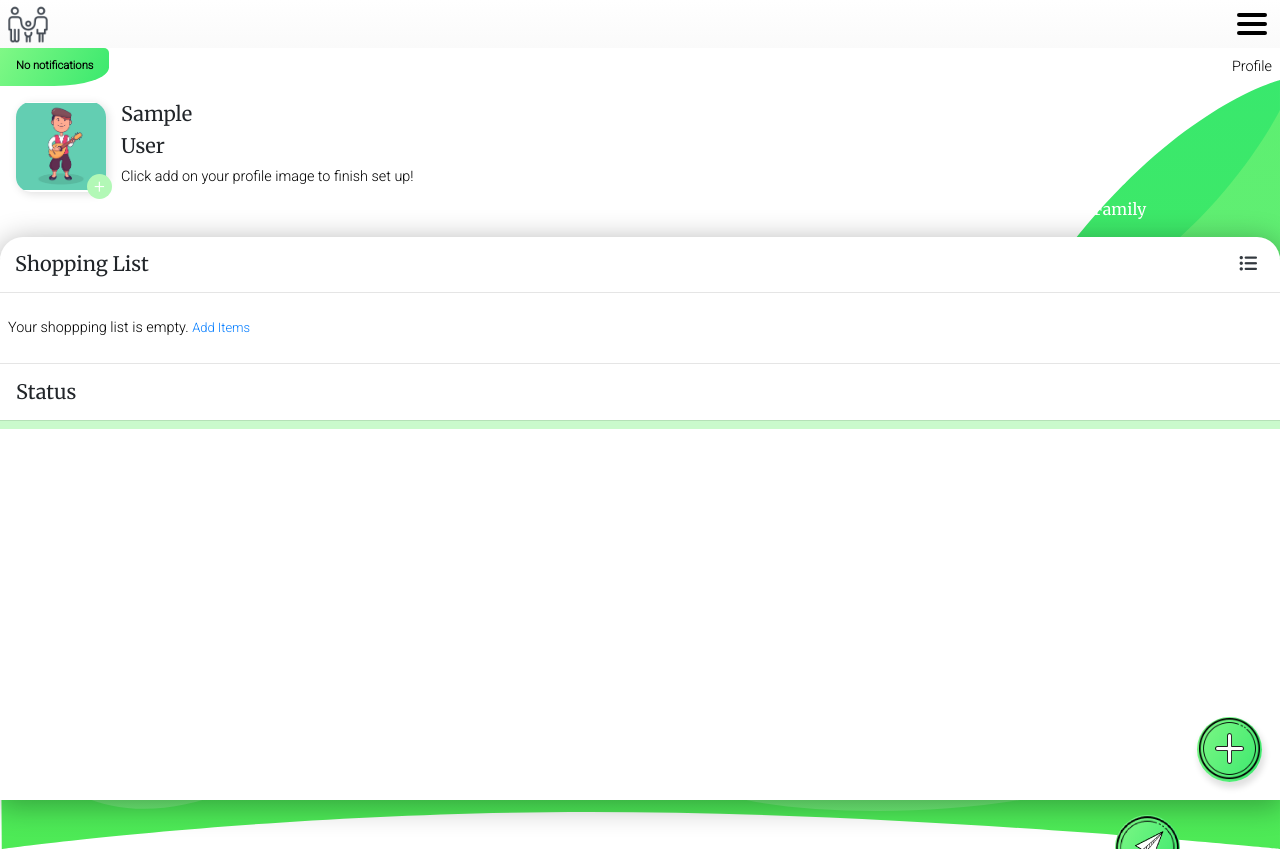
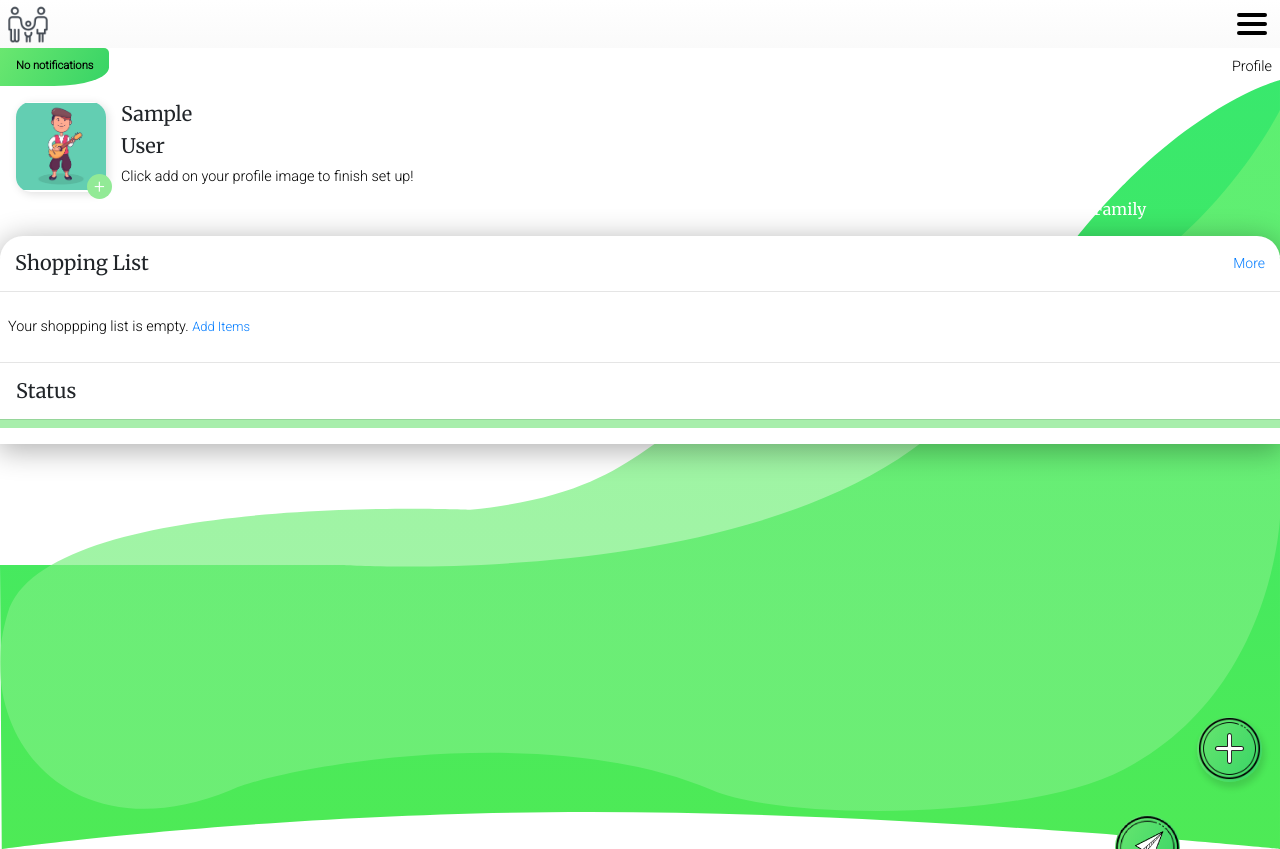
Before and after one commit to Code-Institute-Submissions/family_organiser, a Django app: page /user/profile/ in a window 1280 px wide. Run offline with Django 3.2, Linux system fonts and the light colour scheme; the visitor is signed in with stand-in values (Sample User, id 1); data comes from the database, SQL or seed files in the repository; data that the repository does not hold is empty; some libraries are stand-ins or nearby versions; grey boxes are pictures that could not be loaded.

Commit message:
Added AJAX to return json to update the shopping list without any reload of the page, and fixed profile layout unwanted scroll.

```diff
--- a/static/css/_base.scss
+++ b/static/css/_base.scss
@@ -1,5 +1,6 @@
 .page-container {
     min-height: 100vh;
+    z-index: -10;
 }
 
 .nav-margin-space {
--- a/static/css/_colours.scss
+++ b/static/css/_colours.scss
@@ -1,5 +1,5 @@
 // main theme colours
-$theme-colour: #6CF273;
-$theme-colour-gradient: linear-gradient(120deg, #80f886, #39E86D);
+$theme-colour: #52dd59;
+$theme-colour-gradient: linear-gradient(120deg, #6ae770, #36d365);
 // Navigation colours
 $navigation-colour: linear-gradient( #ffffff, #FAFAFA);
--- a/static/css/_navigation.scss
+++ b/static/css/_navigation.scss
@@ -17,7 +17,7 @@ nav {
     width: 100vw;
     position: fixed;
     left: 0;
-    bottom: 0;
+    top: 48px;
     z-index: 50;
     opacity: 0.5;
     background-color: rgb(255,255,255);
--- a/static/css/_news_feed.scss
+++ b/static/css/_news_feed.scss
@@ -8,7 +8,7 @@
 .status-image {
     height: 300px;
     width: 100%;
-    object-fit: cover;
+    object-fit: contain;
     border-radius: 4px;
     box-shadow: 2px 2px 12px 1px rgba(0,0,0,0.1);
 }
@@ -19,6 +19,7 @@
     background-color: rgba(0,0,0,0.05);
     box-shadow: inset 0px 0px 17px 1px rgba(0, 0, 0, 0.1);
     padding: 13px;
+    min-width: 160px;
     img {
         width: 20px;
         height: 20px;
--- a/static/css/_profile.scss
+++ b/static/css/_profile.scss
@@ -67,6 +67,12 @@
 }
 
 // profile and notifications section
+.profile-bio-form-container {
+    z-index: 0;
+    position: absolute;
+    width: 100%;
+}
+
 .profile-info-height {
     height: 150px
 }
@@ -164,17 +170,14 @@
 
 // user shopping list and status
 .profile-page-container {
-    position: fixed;
-    top: 237px;
-    height: calc(100vh - 237px);
-    right: 0;
-    left: 0;
+    transform: translate(0, 188px);
+    z-index: 20;
     background-color: rgb(255, 255, 255);
     box-shadow: 0px 5px 29px 2px rgba(0,0,0,0.3);
     border-radius: 23px 23px 0px 0px;
     border-top: 15px solid white;
     padding: 0px;
-    overflow-x: scroll;
+
 }
 
 #add-button {
--- a/static/css/style.css
+++ b/static/css/style.css
@@ -18,7 +18,7 @@ nav {
   width: 100vw;
   position: fixed;
   left: 0;
-  bottom: 0;
+  top: 48px;
   z-index: 50;
   opacity: 0.5;
   background-color: white;
@@ -104,6 +104,7 @@ nav {
 
 .page-container {
   min-height: 100vh;
+  z-index: -10;
 }
 
 .nav-margin-space {
@@ -111,7 +112,7 @@ nav {
 }
 
 .notification-container {
-  background: linear-gradient(120deg, #80f886, #39E86D);
+  background: linear-gradient(120deg, #6ae770, #36d365);
   border-radius: 0px 5px 50% 0;
 }
 
@@ -150,7 +151,7 @@ nav {
   position: absolute;
   left: 87px;
   top: 72px;
-  background-color: #b2f8b6;
+  background-color: #92ea96;
   width: 25px;
   height: 25px;
   text-align: center;
@@ -178,6 +179,12 @@ nav {
   position: absolute;
   top: 170px;
   z-index: -4;
+}
+
+.profile-bio-form-container {
+  z-index: 0;
+  position: absolute;
+  width: 100%;
 }
 
 .profile-info-height {
@@ -246,7 +253,7 @@ nav {
 }
 
 .shopping-item-container .shopping-item {
-  border: #6CF273 1px solid;
+  border: #52dd59 1px solid;
   display: inline-block;
   text-align: center;
   text-decoration: none;
@@ -290,18 +297,15 @@ nav {
 }
 
 .profile-page-container {
-  position: fixed;
-  top: 237px;
-  height: calc(100vh - 237px);
-  right: 0;
-  left: 0;
+  -webkit-transform: translate(0, 188px);
+          transform: translate(0, 188px);
+  z-index: 20;
   background-color: white;
   -webkit-box-shadow: 0px 5px 29px 2px rgba(0, 0, 0, 0.3);
           box-shadow: 0px 5px 29px 2px rgba(0, 0, 0, 0.3);
   border-radius: 23px 23px 0px 0px;
   border-top: 15px solid white;
   padding: 0px;
-  overflow-x: scroll;
 }
 
 #add-button {
@@ -314,7 +318,7 @@ nav {
   height: 65px;
   width: 65px;
   border: none;
-  background: linear-gradient(120deg, #80f886, #39E86D);
+  background: linear-gradient(120deg, #6ae770, #36d365);
   -webkit-box-shadow: 2px 5px 6px 1px rgba(0, 0, 0, 0.12);
           box-shadow: 2px 5px 6px 1px rgba(0, 0, 0, 0.12);
   color: white;
@@ -341,7 +345,7 @@ nav {
   height: 65px;
   width: 65px;
   border: none;
-  background: linear-gradient(120deg, #80f886, #39E86D);
+  background: linear-gradient(120deg, #6ae770, #36d365);
   -webkit-transform: translate(0px, 100px);
           transform: translate(0px, 100px);
 }
@@ -378,8 +382,8 @@ nav {
 .status-image {
   height: 300px;
   width: 100%;
-  -o-object-fit: cover;
-     object-fit: cover;
+  -o-object-fit: contain;
+     object-fit: contain;
   border-radius: 4px;
   -webkit-box-shadow: 2px 2px 12px 1px rgba(0, 0, 0, 0.1);
           box-shadow: 2px 2px 12px 1px rgba(0, 0, 0, 0.1);
@@ -392,6 +396,7 @@ nav {
   -webkit-box-shadow: inset 0px 0px 17px 1px rgba(0, 0, 0, 0.1);
           box-shadow: inset 0px 0px 17px 1px rgba(0, 0, 0, 0.1);
   padding: 13px;
+  min-width: 160px;
 }
 
 .comment-container img {
@@ -402,7 +407,7 @@ nav {
 
 .status-divider {
   height: 8px;
-  background-color: #cafacc;
+  background-color: #a7eeab;
 }
 
 .link-item a .link-nav {
@@ -418,7 +423,7 @@ nav {
 }
 
 .shopping-table tr:first-child {
-  background-color: #f4fef4;
+  background-color: #cef5d0;
 }
 
 .shopping-table th {
@@ -513,12 +518,12 @@ p, a, b {
 }
 
 .text-theme {
-  color: #12cc1c;
+  color: #1d9323;
 }
 
 .btn-success {
-  background: -webkit-gradient(linear, left top, left bottom, from(#47ef4f), to(#14e41f));
-  background: linear-gradient(#47ef4f, #14e41f);
+  background: -webkit-gradient(linear, left top, left bottom, from(#30d638), to(#21a828));
+  background: linear-gradient(#30d638, #21a828);
   border: none;
 }
 
--- a/static/js/forms.js
+++ b/static/js/forms.js
@@ -2,7 +2,7 @@
 $(document).on('click', '.add-form', function() {
     if ($('#add-data-form-container').hasClass('closed')) {
         // show the form
-        tl.to('.profile-page-container', 0.5, {transform: 'translate(0, 350px)'})
+        tl.to('.profile-page-container', 0.5, {transform: 'translate(0, 525px)'})
     }
     $('#add-data-form-container').removeClass('closed')
 });
--- a/static/js/profile.js
+++ b/static/js/profile.js
@@ -4,13 +4,13 @@ var tl = gsap.timeline()
 $(document).on( 'click','#add-button', function() {
     if ($(this).hasClass('closed')) {
         // reveal the links
-       tl.to('.profile-page-container', 0.5, {transform: 'translate(0, 82px)'});
+       tl.to('.profile-page-container', 0.5, {transform: 'translate(0, 278px)'});
        tl.to('#add-button', 0.5, {transform: 'rotateZ(45deg)', background: 'linear-gradient(120deg, #f88480, #e83939)'},'-=0.5')
        $(this).toggleClass('closed')
 
     } else if ($('#add-data-form-container').hasClass('closed')) {
         // hide the links
-        tl.to('.profile-page-container', 0.5, {transform: 'translate(0, 0px)'})
+        tl.to('.profile-page-container', 0.5, {transform: 'translate(0, 188px)'})
         tl.to('#add-button', 0.5, {transform: 'rotateZ(0deg)', background: 'linear-gradient(120deg, #80f886, #39E86D)'},'-=0.5')
         $(this).toggleClass('closed')
     } else {
@@ -19,7 +19,7 @@ $(document).on( 'click','#add-button', function() {
             $('#add-data-form-container').html('')
         }, 200)
         gsap.to('#send-button', 0.6, {transform: 'translate(0px, 100px)'})
-        tl.to('.profile-page-container', 0.5, {transform: 'translate(0, 0)'})
+        tl.to('.profile-page-container', 0.5, {transform: 'translate(0, 188px)'})
         tl.to('#add-button', 0.5, {transform: 'rotateZ(0deg)', background: 'linear-gradient(120deg, #80f886, #39E86D)'},'-=0.5')
         $(this).toggleClass('closed')
         $('#add-data-form-container').toggleClass('closed')
--- a/user/templates/user/notifications.html
+++ b/user/templates/user/notifications.html
@@ -49,7 +49,7 @@ Requests | Family Organiser
             <div class="col-12 m-0 p-0">
                 <div class="row m-0 p-0">
                     <div class="col-12">
-                        <p class="m-0"><b>{{ notification.liker.first_name }} {{ notification.liker.last_name }}</b> has liked on your post <b>"{{ notification.status.title }}"</b></p>
+                        <p class="m-0"><b>{{ notification.liker.first_name }} {{ notification.liker.last_name }}</b> has liked your post <b>"{{ notification.status.title }}"</b></p>
                     </div>
                     <div class="col-12 d-flex justify-content-between">
                         <p class="m-0 text-small">{{ notification.created_date }}</p>
--- a/user/templates/user/profile.html
+++ b/user/templates/user/profile.html
@@ -9,6 +9,7 @@
 <img src="{{ MEDIA_URL }}svg/add_data_background.svg" class="profile-background-image"></img>
 <img src="{{ MEDIA_URL }}svg/add_data_background_light.svg" class="profile-background-image-light"></img>
 
+<div class="profile-bio-form-container">
 <!-- profile and notifications section -->
 <div class="row m-0 p-0">
     <div class="col m-0 p-0 d-flex justify-content-between">
@@ -93,12 +94,14 @@
 <!-- Add data forms container -->
 <div id="add-data-form-container" class="closed"></div>
 
+</div>
+
 
 <!-- users shopping list and status -->
 <div class="profile-page-container">
     <div class="row m-0 p-0">
         <div class="col-12 m-0">
-            <h5 class="m-0 d-flex align-items-center justify-content-between">Shopping List <a href="/shopping/shopping_page"><i class="fas fa-list-ul float-right mr-2 text-dark"></i></a></h5>
+            <h5 class="m-0 d-flex align-items-center justify-content-between">Shopping List <a href="/shopping/shopping_page" class="text-small">More</a></h5>
         </div>
     </div>
     <hr>
@@ -117,7 +120,7 @@
     <hr>
     <h5 class="ml-3">Status</h5>
     <hr class="status-divider">
-    <div class="row m-0 p-0 mb-5">
+    <div class="row m-0 p-0">
         {% for news in news_feed %}
         <div class="col-12 m-0 p-0">
             <div class="row m-0 p-0">
```
Also changed, not shown: shopping/templates/shopping/shopping_page.html (+70 -10 lines), shopping/views.py (+37 -3 lines), readme.md, 1 other file.
